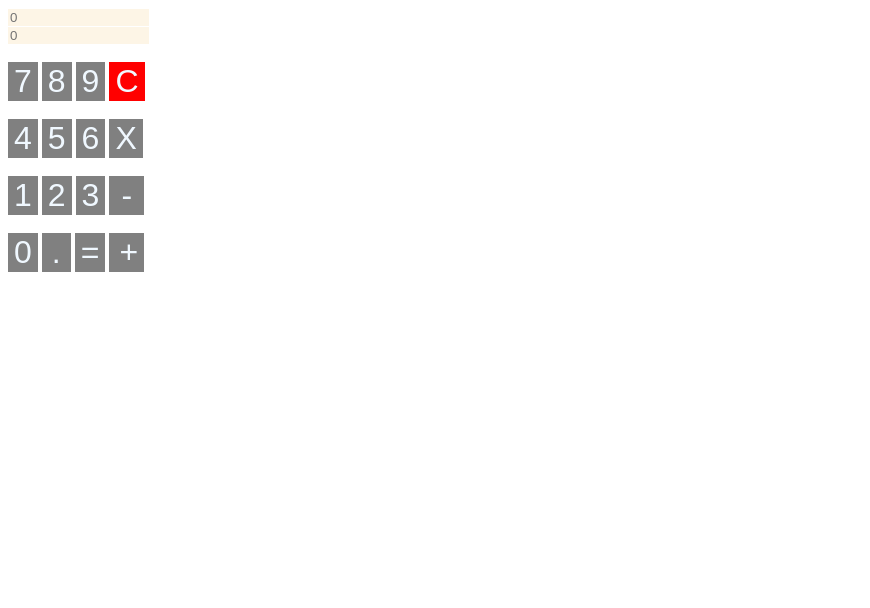
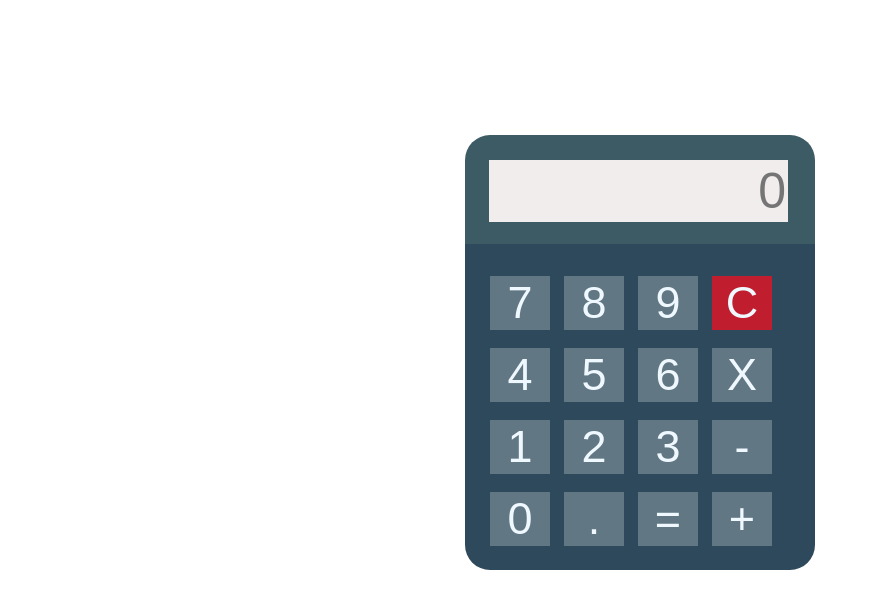
Before and after one commit to Aman-Jangir/Button-Design, a plain HTML site: page Calculator/index.html in a window 1280 px wide. Shown: the whole page, without its empty margins (0-870 px from the left). Drawn offline with Linux system fonts and the light colour scheme.

Commit message:
calculator working properly

```diff
--- a/Calculator/index.html
+++ b/Calculator/index.html
@@ -8,29 +8,52 @@
 
     <style>
         button{
-            background-color:grey;
+            background-color:rgb(97, 120, 132);
             border: none;
-            font-size: 32px;
+            font-size: 45px;
             color: aliceblue;
+            width: 60px;
+            margin-left: 10px;
         }
 
         input{
-            background-color: oldlace;
+            background-color: rgb(241, 237, 237);
+            width: 295px;
+            height: 60px;
+            margin-left: 9px;
             border: none;
+            font-size: 50px;
+            text-align: right;
+        }
+
+        .styling{
+
+            background: linear-gradient(to top, rgb(47, 73, 92) 75%, rgb(60, 91, 101) 25%);
+
+
+            width: 335px;
+            height: 410px;
+            margin: auto;
+            margin-top: 135px;
+            padding-left: 15px;
+            padding-top: 25px;
+            border-radius: 25px;
+
         }
     </style>
 
 </head>
 <body>
+    <div class="styling">
 
-    <input type="text" id="demo" maxlength="5" size="15px" placeholder="0" ><br>
-    <input type="text" id="demo1" size="15px" placeholder="0" ><br><br>
+    <input type="text" id="demo"   placeholder="0" ><br><br><br><br>
+
 
 
     <button type="button"  id="i7" onclick="s7()">7</button>
-    <button type="button" onclick="s8()" >8</button>
+    <button type="button" onclick="s8()">8</button>
     <button type="button" onclick="s9()">9</button>
-    <button type="button" onclick="sc()" style="background-color: red;">C</button><br><br>
+    <button type="button" onclick="sc()" style="background-color: rgb(192, 30, 46);">C</button><br><br>
     <button type="button" onclick="s4()">4</button>
     <button type="button" onclick="s5()">5</button>
     <button type="button" onclick="s6()">6</button>
@@ -38,13 +61,15 @@
     <button type="button" onclick="s1()">1</button>
     <button type="button" onclick="s2()">2</button>
     <button type="button" onclick="s3()">3</button>
-    <button type="button" onclick="ss()" style="padding-left: 12px;padding-right: 12px;">-</button><br><br>
+    <button type="button" onclick="ss()" >-</button><br><br>
     <button type="button" onclick="so()">0</button>
-    <button type="button" onclick="sd()" style="padding-left: 10px;padding-right: 10px;">.</button>
+    <button type="button" onclick="sd()">.</button>
     <button type="button" onclick="ff()">=</button>
-    <button type="button" onclick="sa()" style="padding-left: 10px;" minlength="1">+</button>
+    <button type="button" onclick="sa()">+</button>
 
     <script src="index.js"> </script>
 
+</div>
+
 </body>
 </html>
--- a/Calculator/index.js
+++ b/Calculator/index.js
@@ -1,11 +1,43 @@
+
+
+// function ff(){
+
+//     var exp=document.getElementById("demo").value;
+//     var res=eval(exp);
+//     document.getElementById("demo").value= +res;
+// }
+
+
+
+
 
 
 function ff(){
 
     var exp=document.getElementById("demo").value;
-    var res=eval(exp);
-    // console.log(res);
-    document.getElementById("demo1").value="=" +res;
+    const last=exp.slice(-1);
+    if(last=="+"){
+        alert("Wrong Input")
+        document.getElementById("demo").value="";
+
+    }
+    else if(last=="-"){
+        alert("Wrong Input")
+        document.getElementById("demo").value="";
+    }
+    else if(last=="*"){
+        alert("Wrong Input")
+        document.getElementById("demo").value="";
+    }
+    else if(last=="."){
+        alert("Wrong Input")
+        document.getElementById("demo").value="";
+    }
+    else{
+        var res=eval(exp);
+    document.getElementById("demo").value= +res;
+    }
+
 }
 
 
@@ -58,6 +90,7 @@ function sa() {
 function ss() {
     document.getElementById("demo").value+= "-" ;
 
+
 }
 
 function sm() {
```
